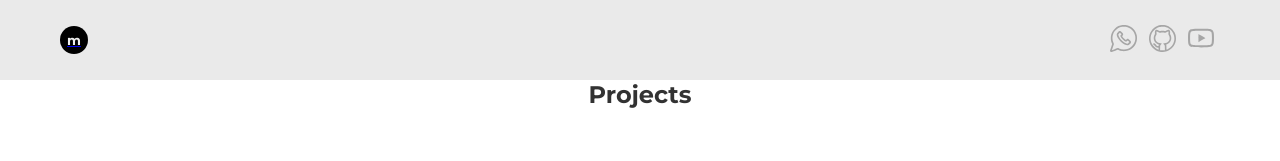
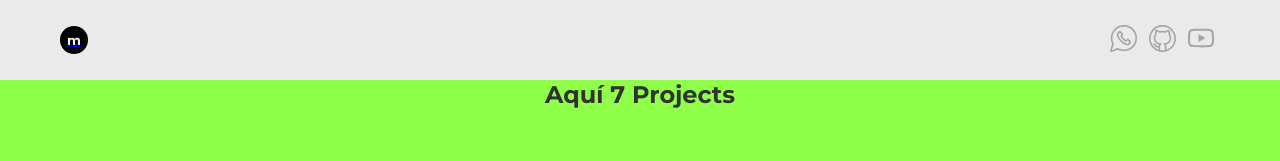
Before and after one commit to marvinccp/portfolio1, a Next.js app: page /projects in a window 1280 px wide. Shown: the top 161 px of the page. Built offline with nearby package versions, Linux system fonts and the light colour scheme.

Commit message:
update projects page

```diff
--- a/src/app/projects/page.js
+++ b/src/app/projects/page.js
@@ -53,7 +53,7 @@ const dataProjects = [
 const Projects = () => {
   return (
     <section className={styles.container}>
-      <h1>Projects</h1>
+      <h1>Aquí 7 Projects</h1>
       <main className={styles.main}>
         {
           dataProjects.map((project) => (
--- a/src/app/projects/projects.module.css
+++ b/src/app/projects/projects.module.css
@@ -1,5 +1,5 @@
 .container{
-    /* background-color: rgb(255, 255, 255); */
+    background-color: rgb(143, 255, 73);
     height: auto;
     width: 100%;
     display: flex;
```
